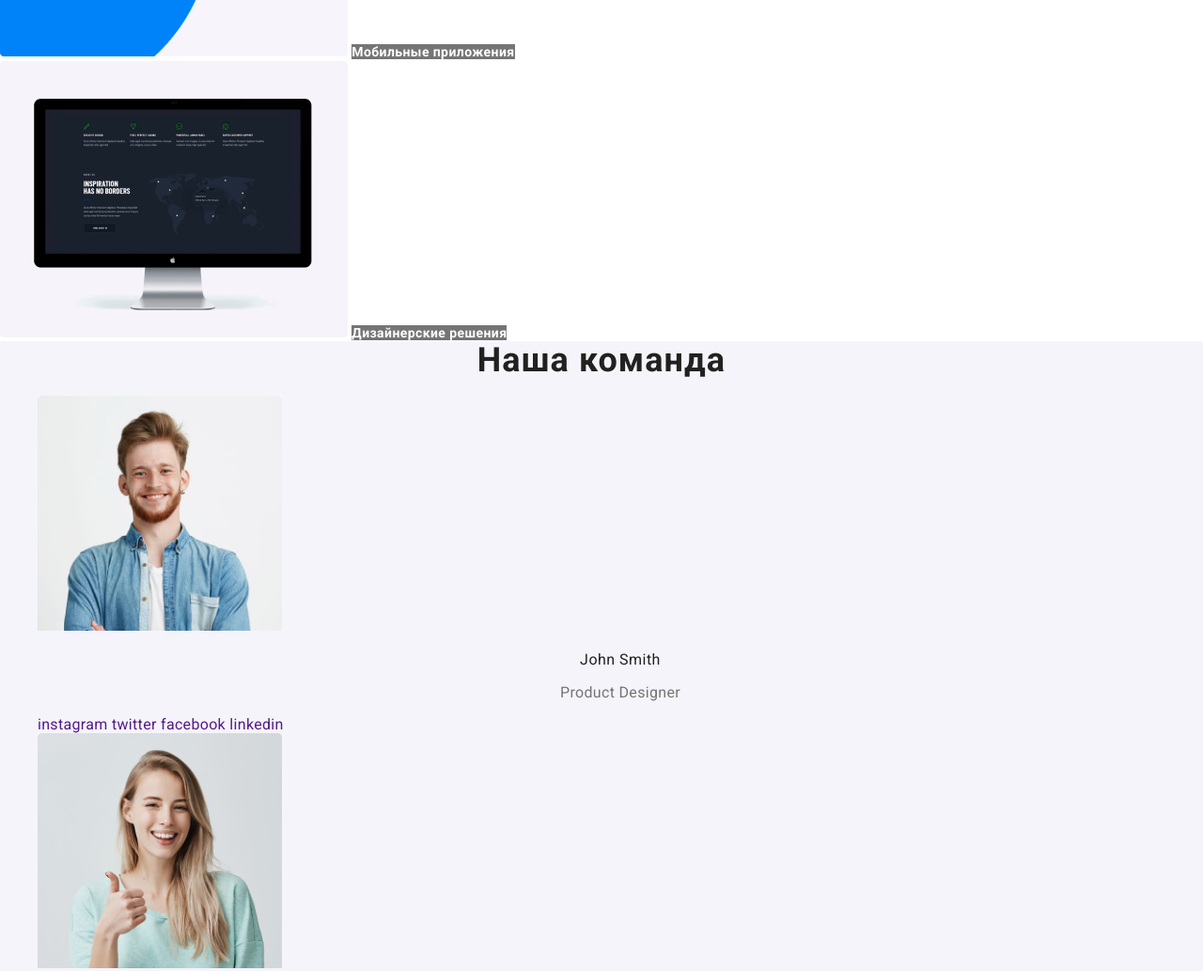
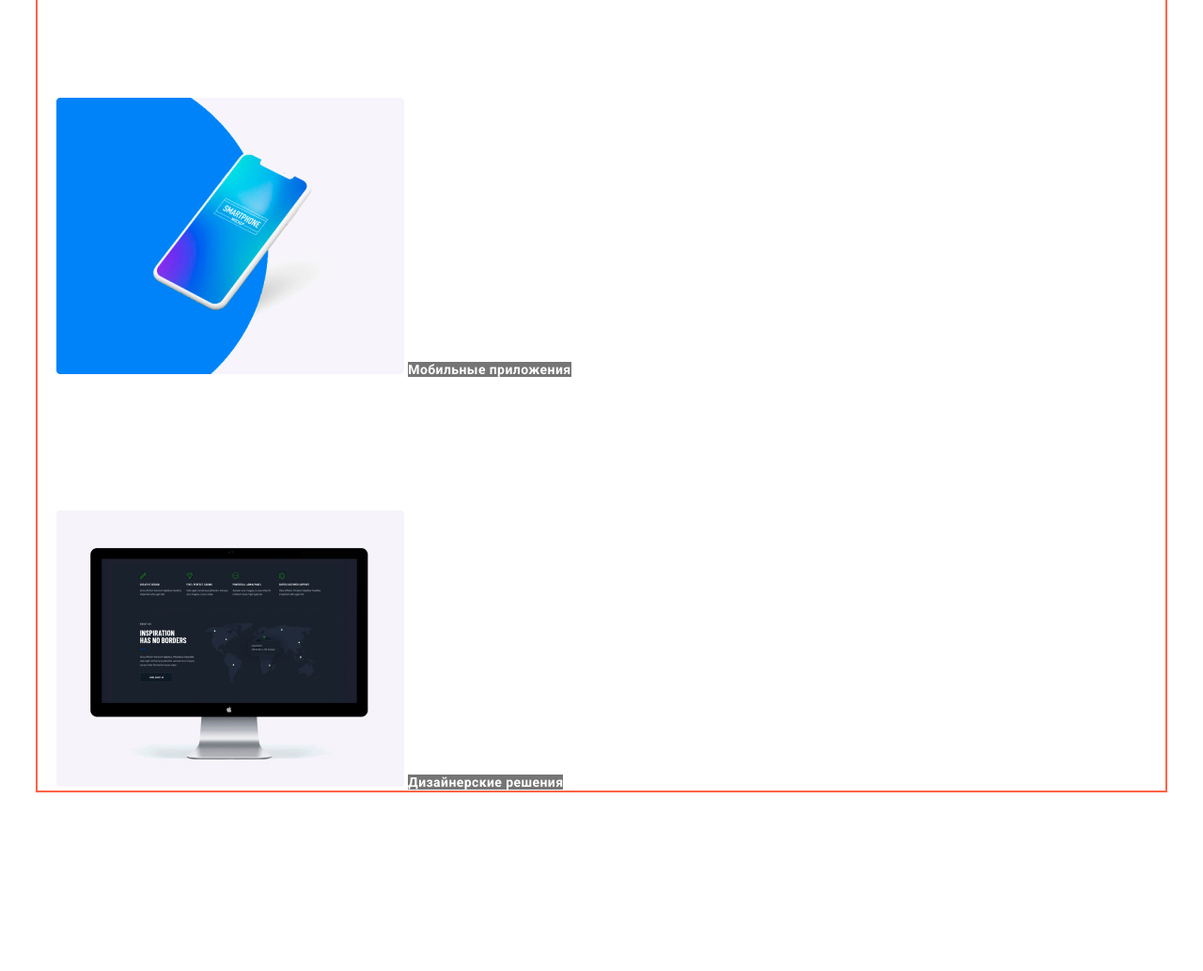
Before and after one commit to EvgeniyOlefir/goit-markup-hw-03, a plain HTML site: page index.html in a window 1280 px wide. Shown: the part 1168-2201 px from the top of the page at 94% size. Drawn offline with nearby package versions, Linux system fonts and the light colour scheme.

Commit message:
Добавляет margin, padding к блокам

```diff
--- a/css/styles.css
+++ b/css/styles.css
@@ -30,9 +30,17 @@ a {
   text-decoration: none; /* Отменяем подчеркивание у ссылки */
 }
 
+ul,
+p {
+  padding: 0;
+  margin: 0;
+}
+
 .container {
   margin-left: auto;
   margin-right: auto;
+  padding-right: 20px;
+  padding-left: 20px;
   width: 1200px;
   outline: 2px solid tomato;
 }
@@ -137,9 +145,18 @@ a {
 
 /* Section */
 
+.section {
+  padding-top: 94px;
+  padding-bottom: 94px;
+}
+
+.section.no-padding {
+  padding-top: 0;
+}
+
 .section-title {
   margin-top: 0;
-  margin-bottom: 0;
+  margin-bottom: 50px;
   color: var(--primary-text-color);
 
   font-weight: bold;
@@ -152,6 +169,8 @@ a {
 /* Block */
 
 .block-title {
+  margin-top: 0;
+  margin-bottom: 10px;
   color: var(--primary-text-color);
 
   font-style: normal;
@@ -162,6 +181,9 @@ a {
 }
 
 .text {
+  margin-top: 0;
+  margin-bottom: 0;
+
   font-style: normal;
   font-weight: normal;
   font-size: 14px;
@@ -170,6 +192,11 @@ a {
 }
 
 /* изменить цвет ссылки на белый */
+
+.activities {
+  margin-bottom: 140px;
+}
+
 .activities-link {
   color: var(--white);
   background-color: var(--secondary-text-color);
@@ -192,6 +219,8 @@ a {
 }
 
 .name {
+  margin-top: 0;
+  margin-bottom: 10px;
   font-weight: 500;
   font-size: 16px;
   line-height: 1.19;
@@ -200,6 +229,8 @@ a {
 }
 
 .profession {
+  margin-top: 0;
+  margin-bottom: 16px;
   color: var(--secondary-text-color);
 
   font-weight: 400;
--- a/index.html
+++ b/index.html
@@ -47,7 +47,6 @@
         <!--Спрятать заголовок при стилизации-->
         <div class="container">
           <h2 class="section-title">Особенности</h2>
-
           <ul>
             <li>
               <h3 class="block-title">Внимание к деталям</h3>
@@ -85,46 +84,35 @@
       </section>
 
       <!--Чем мы занимаемся-->
-      <section class="section">
+      <section class="section no-padding">
+        <div class="container">
           <h2 class="section-title">Чем мы занимаемся</h2>
           <div class="activities">
-          <img
-            src="./images/notebook.jpg"
-            width="370"
-            alt="Фотография ноутбука"
-          />
+            <img src="./images/notebook.jpg" width="370" alt="Фотография ноутбука" />
             <a href="" class="activities-link">Десктопные приложения</a>
           </div>
           <div class="activities">
-          <img
-            src="./images/smartphone.jpg"
-            width="370"
-            alt="фотография смартфона"
-          />
+            <img src="./images/smartphone.jpg" width="370" alt="фотография смартфона" />
             <a href="" class="activities-link">Мобильные приложения</a>
           </div>
           <div class="activities">
-          <img
-            src="./images/monitor.jpg"
-            width="370"
-            alt="фотография монитора"
-          />
+            <img src="./images/monitor.jpg" width="370" alt="фотография монитора" />
             <a href="" class="activities-link">Дизайнерские решения</a>
           </div>
+
+        </div>
+
       </section>
 
       <!--Наша команда-->
-      <section class="team-section">
+      <section class="team-section section">
+        <div class="container">
           <h2 class="section-title">Наша команда</h2>
 
           <ul class="team-list">
             <!--Джон Смитт-->
             <li>
-            <img
-              src="./images/John_Smith.jpg"
-              width="260"
-              alt="фото Джон Смитт"
-            />
+              <img src="./images/John_Smith.jpg" width="260" alt="фото Джон Смитт" />
               <p class="name">John Smith</p>
               <p class="profession">Product Designer</p>
               <a href="" class="social-link">instagram</a>
@@ -136,11 +124,7 @@
             <!--Марта Стюарт-->
 
             <li>
-            <img
-              src="./images/Marta_Stewart.jpg"
-              width="260"
-              alt="фото Марта Стюарт"
-            />
+              <img src="./images/Marta_Stewart.jpg" width="260" alt="фото Марта Стюарт" />
               <p class="name">Marta Stewart</p>
               <p class="profession">Frontend Developer</p>
               <a href="" class="social-link">twitter</a>
@@ -151,11 +135,7 @@
 
             <!--Роберт Джакис-->
             <li>
-            <img
-              src="./images/Robert_Jakis.jpg"
-              width="260"
-              alt="фото Роберт Джакис"
-            />
+              <img src="./images/Robert_Jakis.jpg" width="260" alt="фото Роберт Джакис" />
               <p class="name">Robert Jakist</p>
               <p class="profession">Marketing</p>
               <a href="" class="social-link">instagram</a>
@@ -167,11 +147,7 @@
             <!--Мартин Дью-->
 
             <li>
-            <img
-              src="./images/Martin_Doe.jpg"
-              width="260"
-              alt="фото Мартин Дью"
-            />
+              <img src="./images/Martin_Doe.jpg" width="260" alt="фото Мартин Дью" />
               <p class="name">Martin Doe</p>
               <p class="profession">UI Designer</p>
               <a href="" class="social-link">instagram</a>
@@ -180,10 +156,12 @@
               <a href="" class="social-link">linkedin</a>
             </li>
           </ul>
+        </div>
       </section>
 
       <!--Наши клиенты-->
       <section class="section">
+        <div class="container">
           <h2 class="section-title">Постоянные клиенты</h2>
           <ul>
             <li class="client-logo">
@@ -222,13 +200,14 @@
               </a>
             </li>
           </ul>
+        </div>
       </section>
     </main>
 
     <footer class="page-footer">
             <!--Спрятать заголовок-->
-
-      <h2>Адрес и телефоны</h2>
+      <div class="container">
+        <h2 class="section-title">Адрес и телефоны</h2>
         <a href="./index.html" class="logo">
           <span class="logo-web">Web</span>
           <span class="logo-studio">Studio</span>
@@ -238,9 +217,7 @@
         </address>
 
         <address>
-        <a href="mailto:info@example.com" class="contact-item"
-          >info@example.com</a
-        >
+          <a href="mailto:info@example.com" class="contact-item">info@example.com</a>
           <a href="tel:+380991111111" class="contact-item">+38 099 111 11 11</a>
         </address>
 
@@ -249,12 +226,14 @@
         <ul>
           <li><a href="" class="social-link">instagram</a></li>
           <li><a href="" class="social-link">twitter</a></li>
-        <li><a href="" class="social-link">facebook</a</li>
+          <li><a href="" class="social-link">facebook</a< /li>
           <li><a href="" class="social-link">linkedin</a></li>
         </ul>
         <p class="call">Подпишитесь на рассылку</p>
         <a href="" class="button primary">Подписаться</a>
         <p class="copyright">2020 | Developed by GoIT Students</p>
+
+      </div>
     </footer>
   </body>
 </html>
```
Lines whose indentation alone changed are shown as unchanged.
